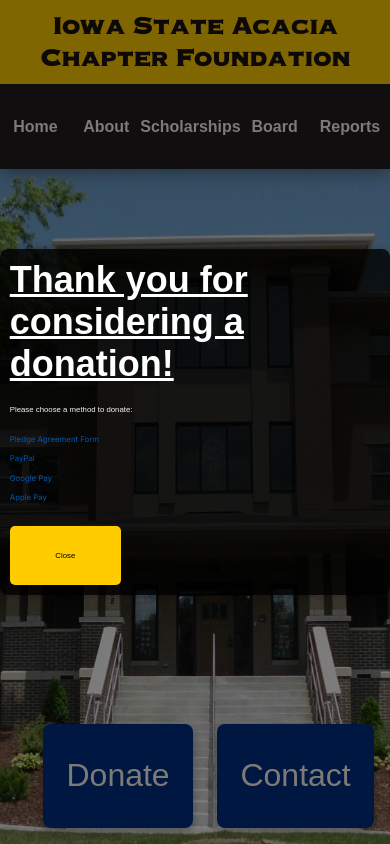
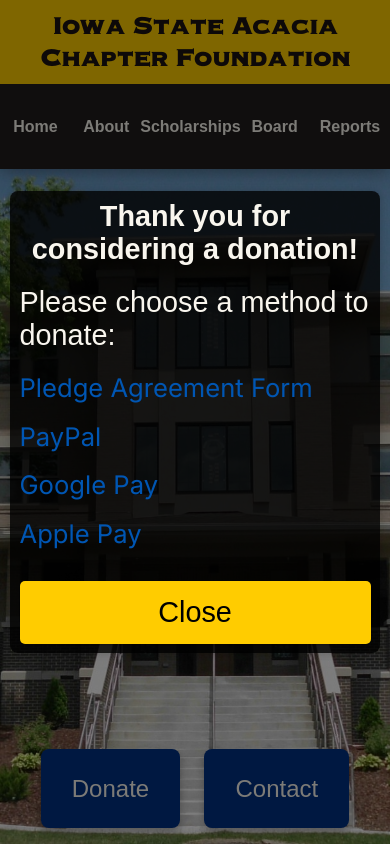
Before and after one commit to kevin21018212/Acacia-Website, a Next.js app: page / in a window 390 px wide. Both pictures are taken after a click on the element "Donate". Built offline with nearby package versions, Linux system fonts and the light colour scheme; a web font is replaced by a local one.

Commit message:
landing and popup mobile

```diff
--- a/app/css/landing.module.css
+++ b/app/css/landing.module.css
@@ -44,3 +44,17 @@
   transform: scale(1.05);
   box-shadow: 0 6px 12px rgba(0, 0, 0, 0.5);
 }
+
+@media only screen and (max-width: 600px) {
+  .buttonContainer {
+    width: 100%;
+    justify-content: center;
+  }
+  .clickableBox {
+    padding: 3vh 8vw;
+  }
+  .clickableBox p {
+    margin: 0;
+    font-size: 1.5rem;
+  }
+}
--- a/app/css/popup.module.css
+++ b/app/css/popup.module.css
@@ -17,7 +17,7 @@
   border-radius: 8px;
   box-shadow: 0 0 10px rgba(0, 0, 0, 0.2);
   max-width: 700px;
-  width: 100%;
+  width: 90%;
 }
 
 .popupContent p {
@@ -25,7 +25,8 @@
   font-size: 2vw;
 }
 .popupContent h4 {
-  color: white;
+  text-decoration: none;
+  text-align: center;
 }
 
 .popupContent a {
@@ -57,3 +58,22 @@
   background-color: #dbaf00;
   transform: scale(1.05);
 }
+
+@media only screen and (max-width: 600px) {
+  .popupContent p {
+    font-size: 1.8rem;
+    margin: 20px 0px;
+  }
+  .popupContent a {
+    color: #0056b3;
+    text-decoration: none;
+    display: block;
+    margin: 5% 0%;
+    font-size: 1.6rem;
+  }
+  .popupContent button {
+    font-size: 1.8rem;
+    width: 100%;
+    padding: 15px;
+  }
+}
--- a/app/globals.css
+++ b/app/globals.css
@@ -78,4 +78,16 @@
   h1 {
     font-size: 1.25rem;
   }
+  h4 {
+    font-size: 1.8rem;
+  }
+  h5 {
+    font-size: 1.8rem;
+  }
+  h6 {
+    font-size: 1.8rem;
+  }
+  p {
+    font-size: 1.8rem;
+  }
 }
```
